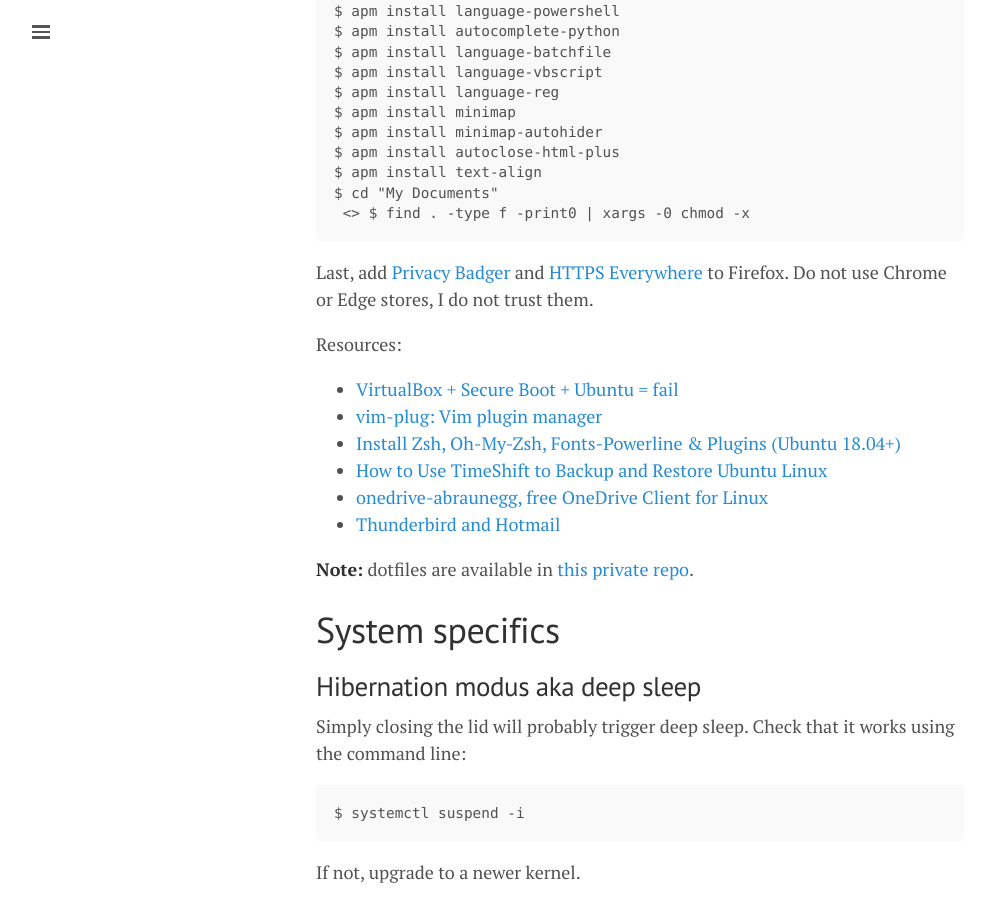
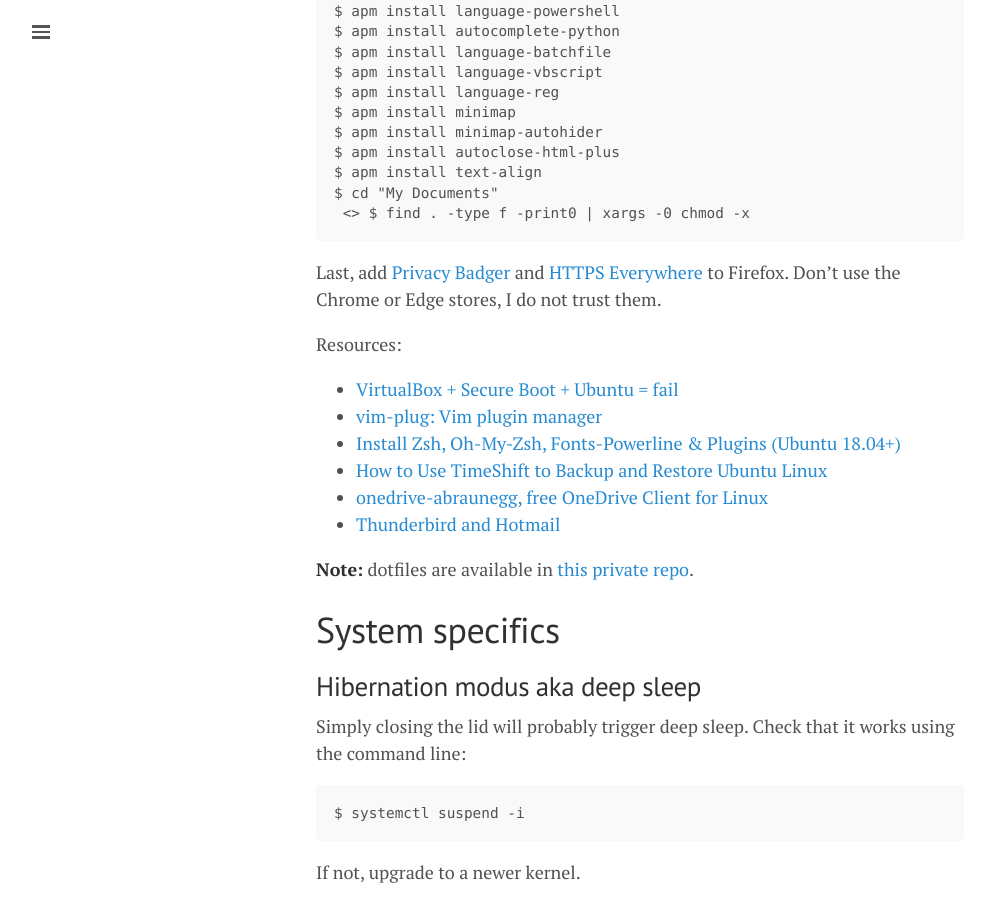
Before and after one commit to lgeurts/lgeurts.github.io, a Jekyll site: the page built from _posts/2021-10-15-ubuntu-setup-notes-for-x1-carbon-gen8.md, in a window 1280 px wide and 900 px high, scrolled down 3155 px. Shown: the whole window, without its empty margins (0-986 px from the left). Built offline with Jekyll 4.4.1, drawn with Linux system fonts in a browser that asks for light colours; nearby versions of some CDN libraries; comment, search, counter and statistics services are not loaded.

Commit message:
Update 2021-10-15-ubuntu-setup-notes-for-x1-carbon-gen8.md

````diff
--- a/_posts/2021-10-15-ubuntu-setup-notes-for-x1-carbon-gen8.md
+++ b/_posts/2021-10-15-ubuntu-setup-notes-for-x1-carbon-gen8.md
@@ -121,7 +121,7 @@
 $ cd "My Documents"
  <> $ find . -type f -print0 | xargs -0 chmod -x
 ```
-Last, add [Privacy Badger](https://privacybadger.org/) and [HTTPS Everywhere](https://www.eff.org/https-everywhere) to Firefox. Do not use Chrome or Edge stores, I do not trust them.
+Last, add [Privacy Badger](https://privacybadger.org/) and [HTTPS Everywhere](https://www.eff.org/https-everywhere) to Firefox. Don't use the Chrome or Edge stores, I do not trust them.
 
 Resources:
 - [VirtualBox + Secure Boot + Ubuntu = fail](https://stegard.net/2016/10/virtualbox-secure-boot-ubuntu-fail/)
````
